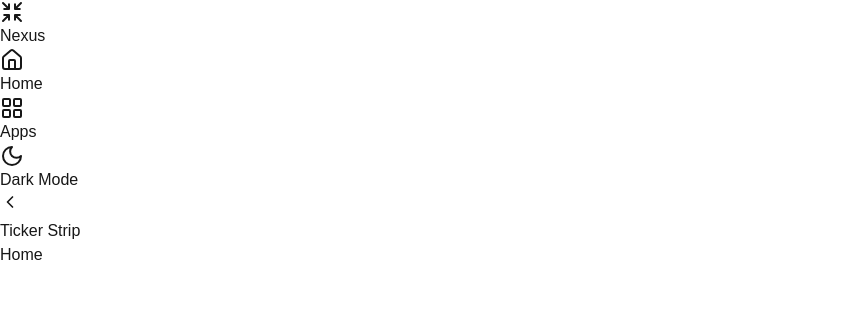
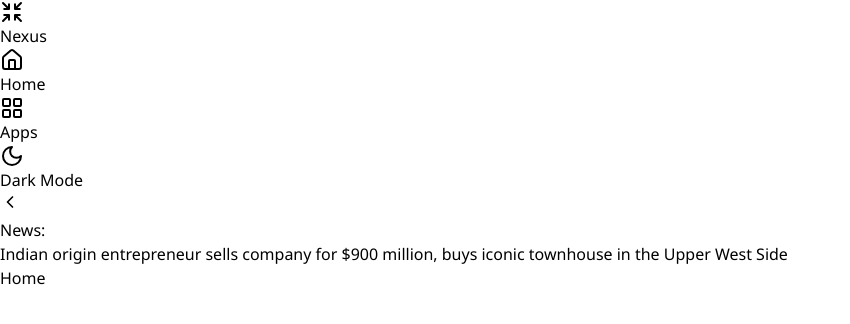
Before and after one commit to nagarjun/nexus, a Next.js app: page /home in a window 1280 px wide. Shown: the top 324 px of the page, without its empty margins (0-850 px from the left). Built offline with nearby package versions, Linux system fonts and the light colour scheme.

Commit message:
Changed font to Noto Sans and refined nav styles

```diff
--- a/src/app/globals.css
+++ b/src/app/globals.css
@@ -2,22 +2,8 @@
 @tailwind components;
 @tailwind utilities;
 
-:root {
-  --background: #ffffff;
-  --foreground: #171717;
-}
-
-@media (prefers-color-scheme: dark) {
-  :root {
-    --background: #0a0a0a;
-    --foreground: #ededed;
-  }
-}
-
 body {
-  color: var(--foreground);
-  background: var(--background);
-  font-family: Arial, Helvetica, sans-serif;
+  font-family: "Noto Sans", Arial, Helvetica, sans-serif;
 }
 
 @layer utilities {
--- a/src/app/layout.tsx
+++ b/src/app/layout.tsx
@@ -1,16 +1,10 @@
 import type { Metadata } from 'next'
-import localFont from 'next/font/local'
+import { Noto_Sans } from 'next/font/google'
 import './globals.css'
 
-const geistSans = localFont({
-  src: './fonts/GeistVF.woff',
-  variable: '--font-geist-sans',
-  weight: '100 900',
-})
-const geistMono = localFont({
-  src: './fonts/GeistMonoVF.woff',
-  variable: '--font-geist-mono',
-  weight: '100 900',
+const noto = Noto_Sans({
+  subsets: ['latin'],
+  display: 'swap',
 })
 
 export const metadata: Metadata = {
@@ -21,7 +15,7 @@ export const metadata: Metadata = {
 export default function RootLayout({ children }: Readonly<{ children: React.ReactNode }>) {
   return (
     <html lang="en">
-      <body className={`${geistSans.variable} ${geistMono.variable} antialiased transition-colors`}>
+      <body className={`${noto.className} antialiased transition-all`}>
         <div className="bg-slate-100 dark:bg-slate-700 w-screen min-h-screen">{children}</div>
       </body>
     </html>
--- a/src/components/Frame.tsx
+++ b/src/components/Frame.tsx
@@ -19,7 +19,12 @@ export function Frame({ title, disablePadding = false, children }: PropsWithChil
       <Nav />
       <div className="flex flex-col flex-1 overflow-y-auto">
         <div className="bg-white dark:bg-slate-600 border-b border-gray-200 dark:border-slate-500 h-[73px] flex items-center pl-8 pr-4">
-          <span className="text-gray-800 dark:text-slate-200">Ticker Strip</span>
+          <div className="flex gap-2 text-sm text-gray-800 dark:text-slate-200">
+            <span className="font-bold uppercase">News:</span>
+            <p>
+              Indian origin entrepreneur sells company for $900 million, buys iconic townhouse in the Upper West Side
+            </p>
+          </div>
         </div>
         <div className={`${disablePadding ? '' : 'p-4'}`} data-testid="frame-content">
           {children}
--- a/src/components/Nav.tsx
+++ b/src/components/Nav.tsx
@@ -46,11 +46,11 @@ export function Nav() {
     >
       <div className="flex items-center justify-between p-4 border-b border-gray-200 dark:border-slate-500">
         <div className="flex items-center">
-          <div className="bg-indigo-600 p-2 rounded">
+          <div className="bg-indigo-600 dark:bg-slate-700 p-2 rounded">
             <Shrink className="w-6 h-6 text-white stroke-1" />
           </div>
           {isExpanded && (
-            <span className="ml-3 text-sm font-semibold text-gray-800 dark:text-slate-200 uppercase">Nexus</span>
+            <span className="ml-3 text-sm font-bold text-gray-800 dark:text-slate-200 uppercase">Nexus</span>
           )}
         </div>
       </div>
@@ -60,7 +60,7 @@ export function Nav() {
             key={item.name}
             href={item.path}
             className={classNames(
-              'flex items-center px-3 py-2 text-gray-700 hover:bg-gray-100 dark:text-gray-200 dark:hover:bg-slate-700 text-sm rounded-md transition-colors duration-200 group',
+              'flex items-center px-3 py-2 text-gray-700 hover:bg-gray-100 dark:text-gray-200 dark:hover:bg-slate-700 font-medium text-xs uppercase rounded-md transition-colors duration-200 group',
               {
                 'bg-indigo-100 border border-indigo-400 dark:bg-slate-700 dark:border-slate-500': pathname.includes(
                   item.path,
@@ -91,7 +91,7 @@ export function Nav() {
       <div className="p-4">
         <button
           className={classNames(
-            'flex items-center w-full px-3 py-2 text-gray-700 hover:bg-gray-100 dark:text-gray-200 dark:hover:bg-slate-700 text-sm rounded-md transition-colors duration-200 group',
+            'flex items-center w-full px-3 py-2 text-gray-700 hover:bg-gray-100 dark:text-gray-200 dark:hover:bg-slate-700 font-medium text-xs uppercase rounded-md transition-colors duration-200 group',
             { 'justify-center w-10 h-10': !isExpanded },
           )}
           onClick={toggleDarkMode}
@@ -105,7 +105,7 @@ export function Nav() {
           ) : (
             <>
               <Moon className={classNames('w-5 h-5 stroke-1 flex-shrink-0', { 'm-0': !isExpanded })} />
-              {isExpanded && <span className="ml-3">Dark Mode</span>}
+              {isExpanded && <span className="ml-3 uppercase">Dark Mode</span>}
             </>
           )}
         </button>
```
Also changed, not shown: src/app/fonts/GeistMonoVF.woff (deleted), src/app/fonts/GeistVF.woff (deleted).
